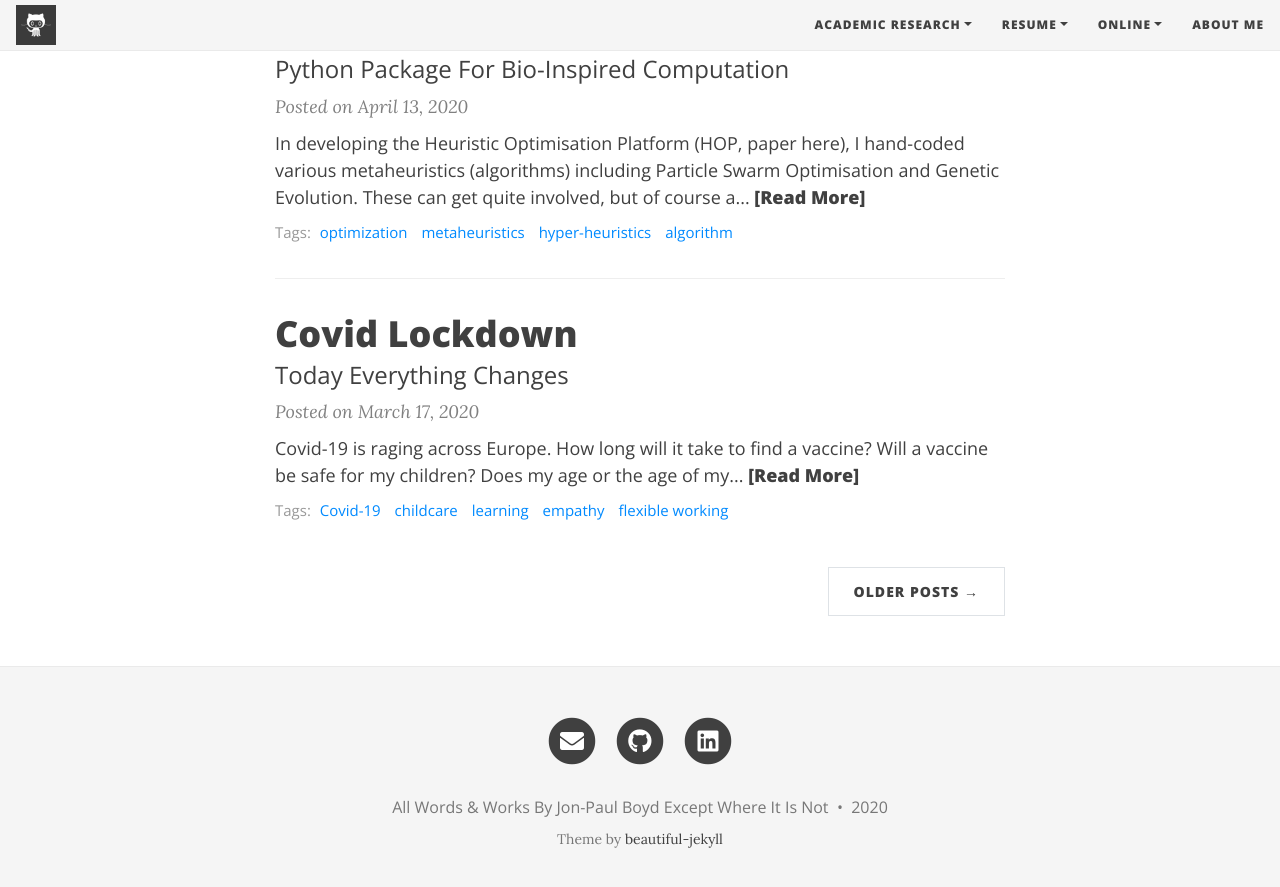
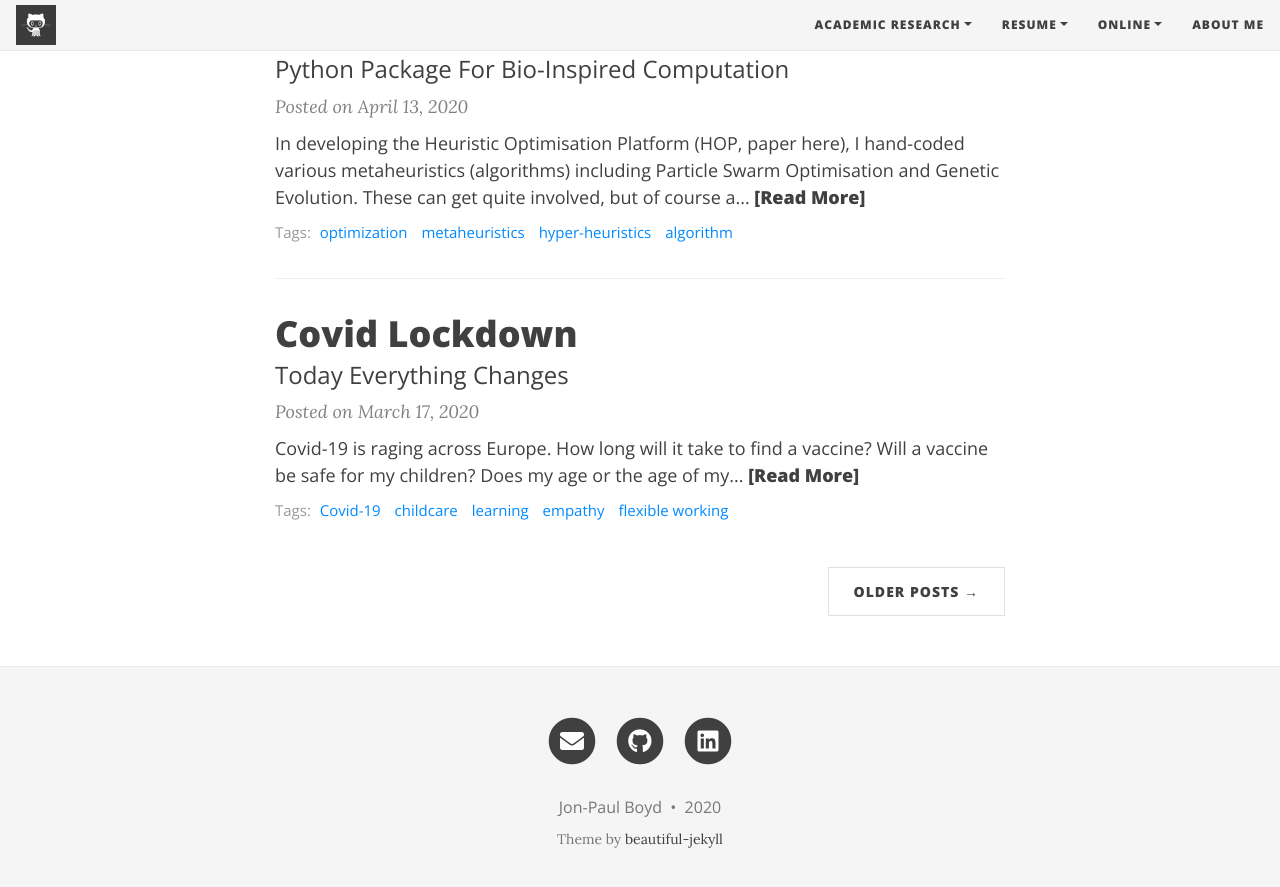
Before and after one commit to corticalstack/corticalstack.github.io, a Jekyll site: the page built from index.html, in a window 1280 px wide and 900 px high, scrolled down 1286 px. Shown: the top 887 px of the window. Built offline with Jekyll 4.4.1, drawn with Linux system fonts in a browser that asks for light colours; nearby versions of some CDN libraries; the list of posts is cut into pages by our own code.

Commit message:
Initial wip

```diff
--- a/_config.yml
+++ b/_config.yml
@@ -7,7 +7,7 @@ title: Cortical Stack
 description: Cortical Stack
 
 # Your name to show in the footer
-author: All Words & Works By Jon-Paul Boyd Except Where It Is Not
+author: Jon-Paul Boyd
 
 # --- List of links in the navigation bar --- #
 
```
